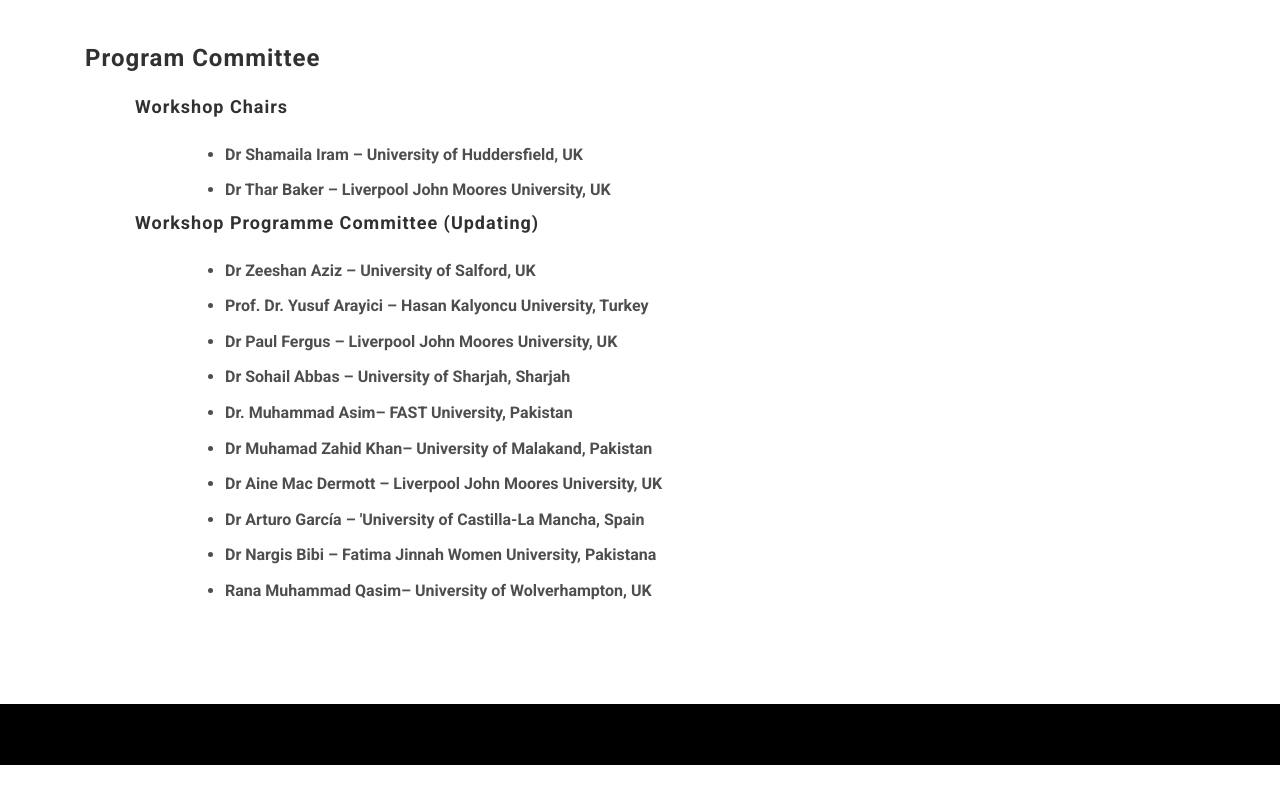
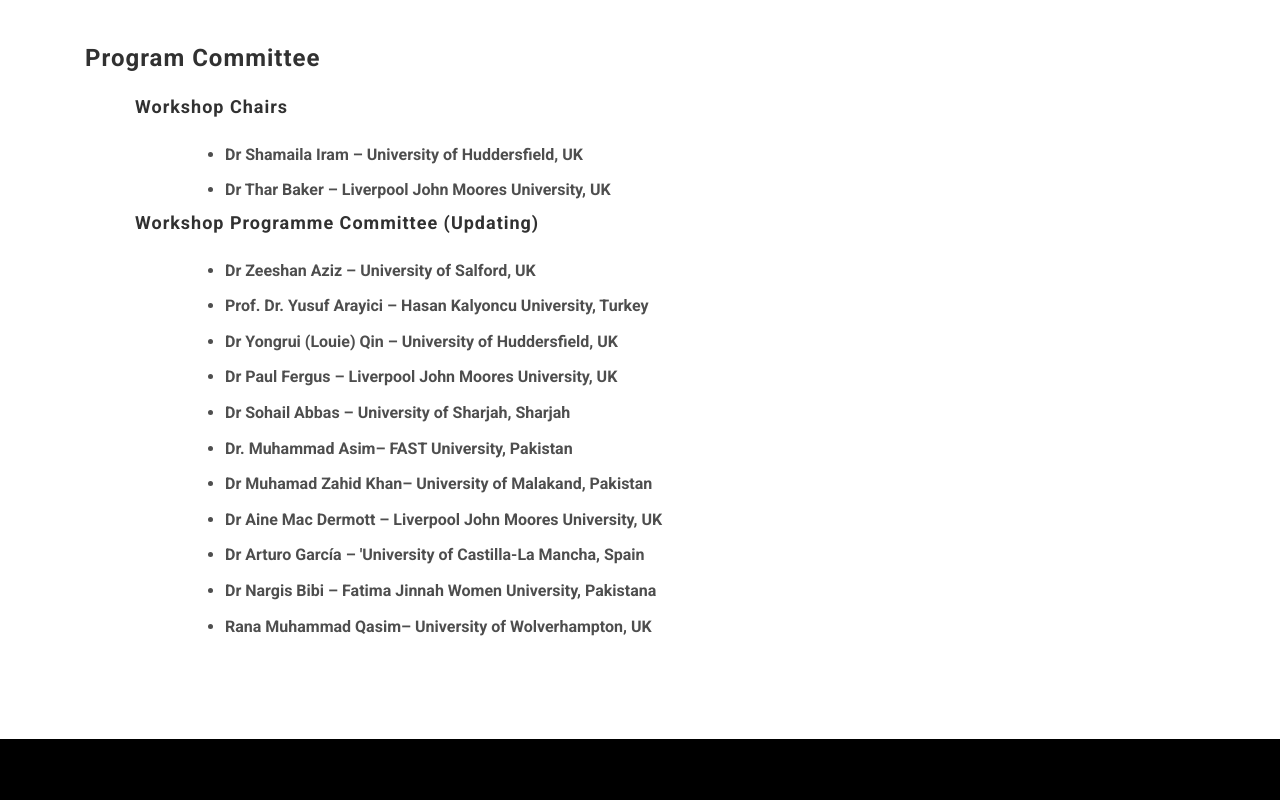
Before and after one commit to hud-cs-research/bdase2018, a plain HTML site: page index.html in a window 1280 px wide. Shown: the part 3154-3954 px from the top of the page. Before the commit the page ends 3919 px from the top, so only its background shows below. Drawn offline with Linux system fonts and the light colour scheme; some packages are replaced by stand-ins of ours; a script that the page names is missing; a web font is replaced by a local one.

Commit message:
Update index.html

```diff
--- a/index.html
+++ b/index.html
@@ -188,6 +188,7 @@ the <a href="http://ucc-conference.org/pages/ucc-2018-call-for-papers.html" styl
                      <ul class="">
                         <li>Dr Zeeshan Aziz – University of Salford, UK</li>
                          <li>Prof. Dr. Yusuf Arayici – Hasan Kalyoncu University, Turkey</li>
+			     <li>Dr Yongrui (Louie) Qin – University of Huddersfield, UK</li>
                        	<li>Dr Paul Fergus  – Liverpool John Moores University, UK</li>
                     <li>Dr Sohail Abbas –  University of Sharjah, Sharjah</li>
                         <li>Dr. Muhammad Asim– FAST University, Pakistan</li>
```
